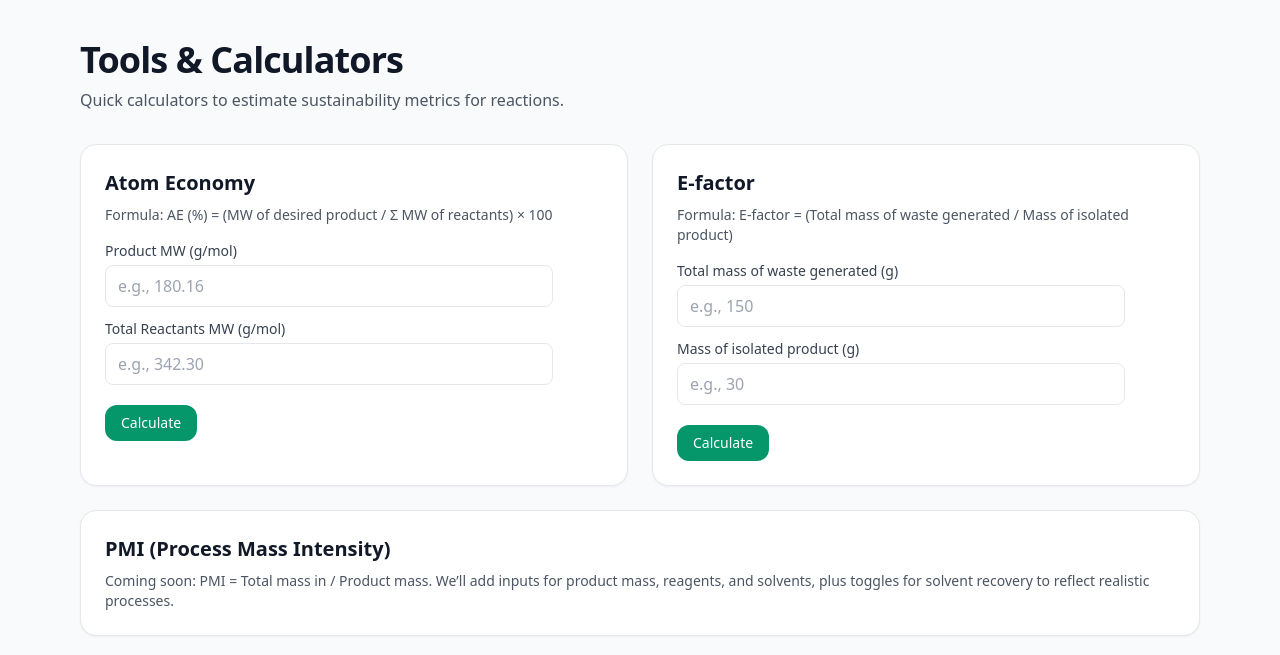
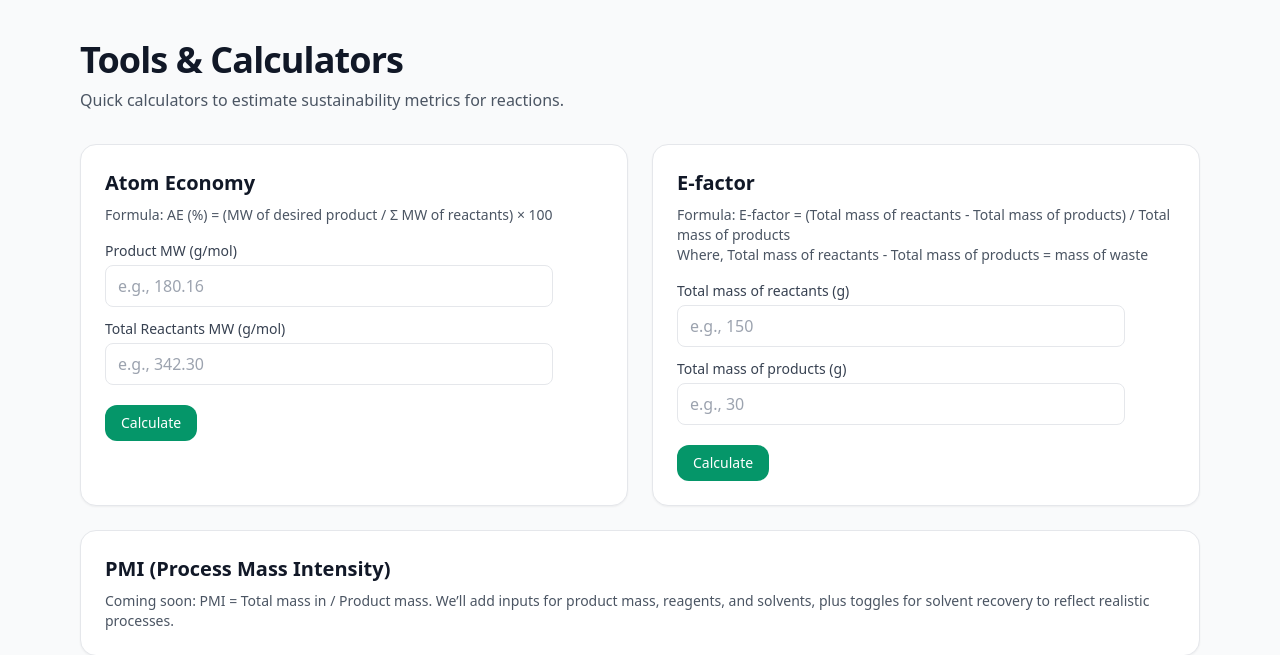
Before and after one commit to sufyanaslam44/green-toolkit-backend, a FastAPI app: page /tools in a window 1280 px wide. Shown: the part 65-720 px from the top of the page. Run offline with FastAPI, Linux system fonts and the light colour scheme; some libraries are stand-ins or nearby versions.

Commit message:
Eupdate2

```diff
--- a/main.py
+++ b/main.py
@@ -48,6 +48,7 @@ def calc_e_factor(payload: EFactorIn):
     return {"e_factor": round(e, 4)}
 
 
+
 # ---------- Pages ----------
 @app.get("/", response_class=HTMLResponse)
 def home(request: Request):
--- a/templates/tools.html
+++ b/templates/tools.html
@@ -69,18 +69,19 @@
       <section class="rounded-2xl bg-white p-6 shadow-sm border" id="efactor">
         <h2 class="text-xl font-semibold mb-2">E-factor</h2>
         <p class="text-sm text-gray-600 mb-4">
-          <span class="font-medium">Formula:</span> E-factor = (Total mass of waste generated / Mass of isolated product)
+          <span class="font-medium">Formula:</span> E-factor = (Total mass of reactants - Total mass of products) / Total mass of products<br>
+          Where, Total mass of reactants - Total mass of products = mass of waste
         </p>
 
         <form id="ef-form" class="grid gap-3 max-w-md" novalidate>
           <label class="grid gap-1">
-            <span class="text-sm text-gray-700">Total mass of waste generated (g)</span>
+            <span class="text-sm text-gray-700">Total mass of reactants (g)</span>
             <input type="number" id="ef_total_in" step="any" min="0" required
                    class="border rounded-lg px-3 py-2"
                    placeholder="e.g., 150" />
           </label>
           <label class="grid gap-1">
-            <span class="text-sm text-gray-700">Mass of isolated product (g)</span>
+            <span class="text-sm text-gray-700">Total mass of products (g)</span>
             <input type="number" id="ef_product" step="any" min="0" required
                    class="border rounded-lg px-3 py-2"
                    placeholder="e.g., 30" />
```
